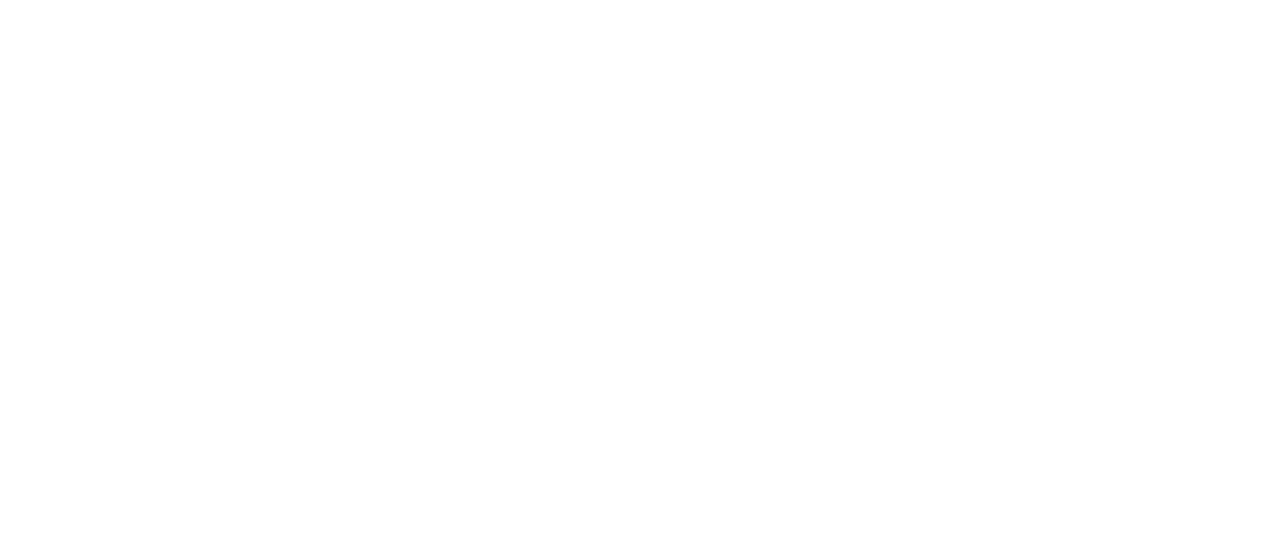
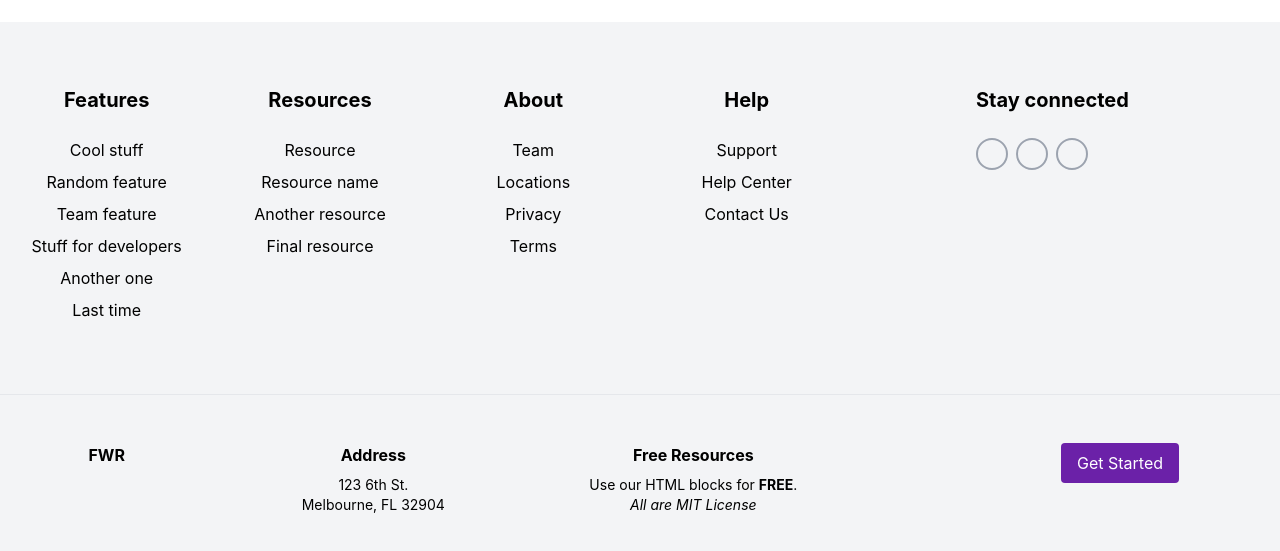
Before and after one commit to VivekTomar03/FitnessFuel, a React (Create React App) app in the folder frontend/: page / in a window 1280 px wide. Shown: the part 1582-2133 px from the top of the page. Before the commit the page ends 1604 px from the top, so only its background shows below. Built offline with nearby package versions, Linux system fonts and the light colour scheme.

Commit message:
added footer

```diff
--- a/frontend/src/App.tsx
+++ b/frontend/src/App.tsx
@@ -2,11 +2,13 @@
 import logo from "./logo.svg";
 import "./App.css";
 import Navbar from "./Pages/Navbar";
+import Footer from "./Pages/Footer";
 
 function App() {
   return (
     <div className="App">
       <Navbar />
+      <Footer />
     </div>
   );
 }
--- /dev/null
+++ b/frontend/src/Pages/Footer.tsx
@@ -0,0 +1,221 @@
+import React from "react";
+
+export default function Footer() {
+  return (
+    <div>
+      <footer className="footer-1 bg-gray-100 py-8 sm:py-12">
+        <div className="container mx-auto px-4">
+          <div className="sm:flex sm:flex-wrap sm:-mx-4 md:py-4">
+            <div className="px-4 sm:w-1/2 md:w-1/4 xl:w-1/6">
+              <h5 className="text-xl font-bold mb-6">Features</h5>
+              <ul className="list-none footer-links">
+                <li className="mb-2">
+                  <a
+                    href="#"
+                    className="border-b border-solid border-transparent hover:border-purple-800 hover:text-purple-800"
+                  >
+                    Cool stuff
+                  </a>
+                </li>
+                <li className="mb-2">
+                  <a
+                    href="#"
+                    className="border-b border-solid border-transparent hover:border-purple-800 hover:text-purple-800"
+                  >
+                    Random feature
+                  </a>
+                </li>
+                <li className="mb-2">
+                  <a
+                    href="#"
+                    className="border-b border-solid border-transparent hover:border-purple-800 hover:text-purple-800"
+                  >
+                    Team feature
+                  </a>
+                </li>
+                <li className="mb-2">
+                  <a
+                    href="#"
+                    className="border-b border-solid border-transparent hover:border-purple-800 hover:text-purple-800"
+                  >
+                    Stuff for developers
+                  </a>
+                </li>
+                <li className="mb-2">
+                  <a
+                    href="#"
+                    className="border-b border-solid border-transparent hover:border-purple-800 hover:text-purple-800"
+                  >
+                    Another one
+                  </a>
+                </li>
+                <li className="mb-2">
+                  <a
+                    href="#"
+                    className="border-b border-solid border-transparent hover:border-purple-800 hover:text-purple-800"
+                  >
+                    Last time
+                  </a>
+                </li>
+              </ul>
+            </div>
+            <div className="px-4 sm:w-1/2 md:w-1/4 xl:w-1/6 mt-8 sm:mt-0">
+              <h5 className="text-xl font-bold mb-6">Resources</h5>
+              <ul className="list-none footer-links">
+                <li className="mb-2">
+                  <a
+                    href="#"
+                    className="border-b border-solid border-transparent hover:border-purple-800 hover:text-purple-800"
+                  >
+                    Resource
+                  </a>
+                </li>
+                <li className="mb-2">
+                  <a
+                    href="#"
+                    className="border-b border-solid border-transparent hover:border-purple-800 hover:text-purple-800"
+                  >
+                    Resource name
+                  </a>
+                </li>
+                <li className="mb-2">
+                  <a
+                    href="#"
+                    className="border-b border-solid border-transparent hover:border-purple-800 hover:text-purple-800"
+                  >
+                    Another resource
+                  </a>
+                </li>
+                <li className="mb-2">
+                  <a
+                    href="#"
+                    className="border-b border-solid border-transparent hover:border-purple-800 hover:text-purple-800"
+                  >
+                    Final resource
+                  </a>
+                </li>
+              </ul>
+            </div>
+            <div className="px-4 sm:w-1/2 md:w-1/4 xl:w-1/6 mt-8 md:mt-0">
+              <h5 className="text-xl font-bold mb-6">About</h5>
+              <ul className="list-none footer-links">
+                <li className="mb-2">
+                  <a
+                    href="#"
+                    className="border-b border-solid border-transparent hover:border-purple-800 hover:text-purple-800"
+                  >
+                    Team
+                  </a>
+                </li>
+                <li className="mb-2">
+                  <a
+                    href="#"
+                    className="border-b border-solid border-transparent hover:border-purple-800 hover:text-purple-800"
+                  >
+                    Locations
+                  </a>
+                </li>
+                <li className="mb-2">
+                  <a
+                    href="#"
+                    className="border-b border-solid border-transparent hover:border-purple-800 hover:text-purple-800"
+                  >
+                    Privacy
+                  </a>
+                </li>
+                <li className="mb-2">
+                  <a
+                    href="#"
+                    className="border-b border-solid border-transparent hover:border-purple-800 hover:text-purple-800"
+                  >
+                    Terms
+                  </a>
+                </li>
+              </ul>
+            </div>
+            <div className="px-4 sm:w-1/2 md:w-1/4 xl:w-1/6 mt-8 md:mt-0">
+              <h5 className="text-xl font-bold mb-6">Help</h5>
+              <ul className="list-none footer-links">
+                <li className="mb-2">
+                  <a
+                    href="#"
+                    className="border-b border-solid border-transparent hover:border-purple-800 hover:text-purple-800"
+                  >
+                    Support
+                  </a>
+                </li>
+                <li className="mb-2">
+                  <a
+                    href="#"
+                    className="border-b border-solid border-transparent hover:border-purple-800 hover:text-purple-800"
+                  >
+                    Help Center
+                  </a>
+                </li>
+                <li className="mb-2">
+                  <a
+                    href="#"
+                    className="border-b border-solid border-transparent hover:border-purple-800 hover:text-purple-800"
+                  >
+                    Contact Us
+                  </a>
+                </li>
+              </ul>
+            </div>
+            <div className="px-4 mt-4 sm:w-1/3 xl:w-1/6 sm:mx-auto xl:mt-0 xl:ml-auto">
+              <h5 className="text-xl font-bold mb-6 sm:text-center xl:text-left">
+                Stay connected
+              </h5>
+              <div className="flex sm:justify-center xl:justify-start">
+                <a
+                  href=""
+                  className="w-8 h-8 border border-2 border-gray-400 rounded-full text-center py-1 text-gray-600 hover:text-white hover:bg-blue-600 hover:border-blue-600"
+                >
+                  <i className="fab fa-facebook"></i>
+                </a>
+                <a
+                  href=""
+                  className="w-8 h-8 border border-2 border-gray-400 rounded-full text-center py-1 ml-2 text-gray-600 hover:text-white hover:bg-blue-400 hover:border-blue-400"
+                >
+                  <i className="fab fa-twitter"></i>
+                </a>
+                <a
+                  href=""
+                  className="w-8 h-8 border border-2 border-gray-400 rounded-full text-center py-1 ml-2 text-gray-600 hover:text-white hover:bg-red-600 hover:border-red-600"
+                >
+                  <i className="fab fa-google-plus-g"></i>
+                </a>
+              </div>
+            </div>
+          </div>
+
+          <div className="sm:flex sm:flex-wrap sm:-mx-4 mt-6 pt-6 sm:mt-12 sm:pt-12 border-t">
+            <div className="sm:w-full px-4 md:w-1/6">
+              <strong>FWR</strong>
+            </div>
+            <div className="px-4 sm:w-1/2 md:w-1/4 mt-4 md:mt-0">
+              <h6 className="font-bold mb-2">Address</h6>
+              <address className="not-italic mb-4 text-sm">
+                123 6th St.
+                <br />
+                Melbourne, FL 32904
+              </address>
+            </div>
+            <div className="px-4 sm:w-1/2 md:w-1/4 mt-4 md:mt-0">
+              <h6 className="font-bold mb-2">Free Resources</h6>
+              <p className="mb-4 text-sm">
+                Use our HTML blocks for <strong>FREE</strong>.<br />
+                <em>All are MIT License</em>
+              </p>
+            </div>
+            <div className="px-4 md:w-1/4 md:ml-auto mt-6 sm:mt-4 md:mt-0">
+              <button className="px-4 py-2 bg-purple-800 hover:bg-purple-900 rounded text-white">
+                Get Started
+              </button>
+            </div>
+          </div>
+        </div>
+      </footer>
+    </div>
+  );
+}
```
